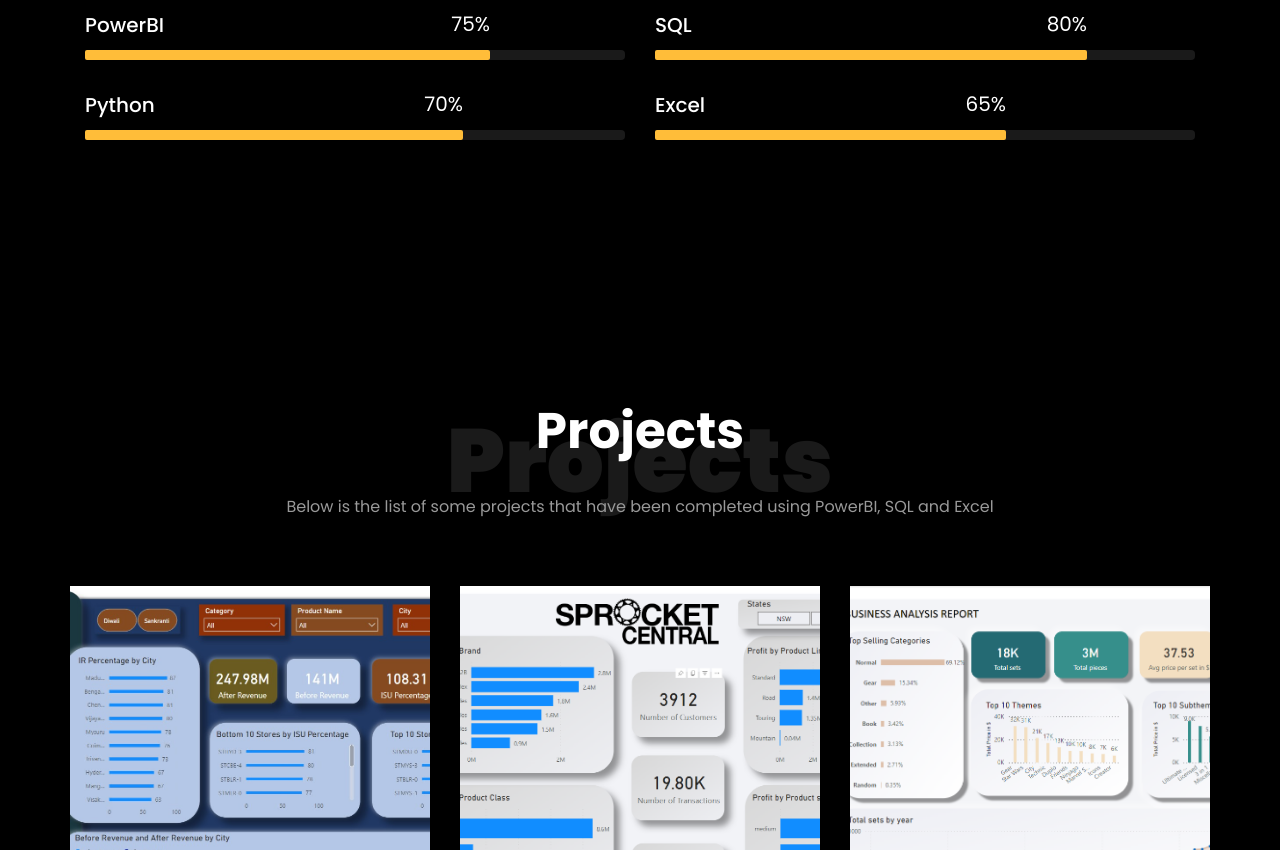
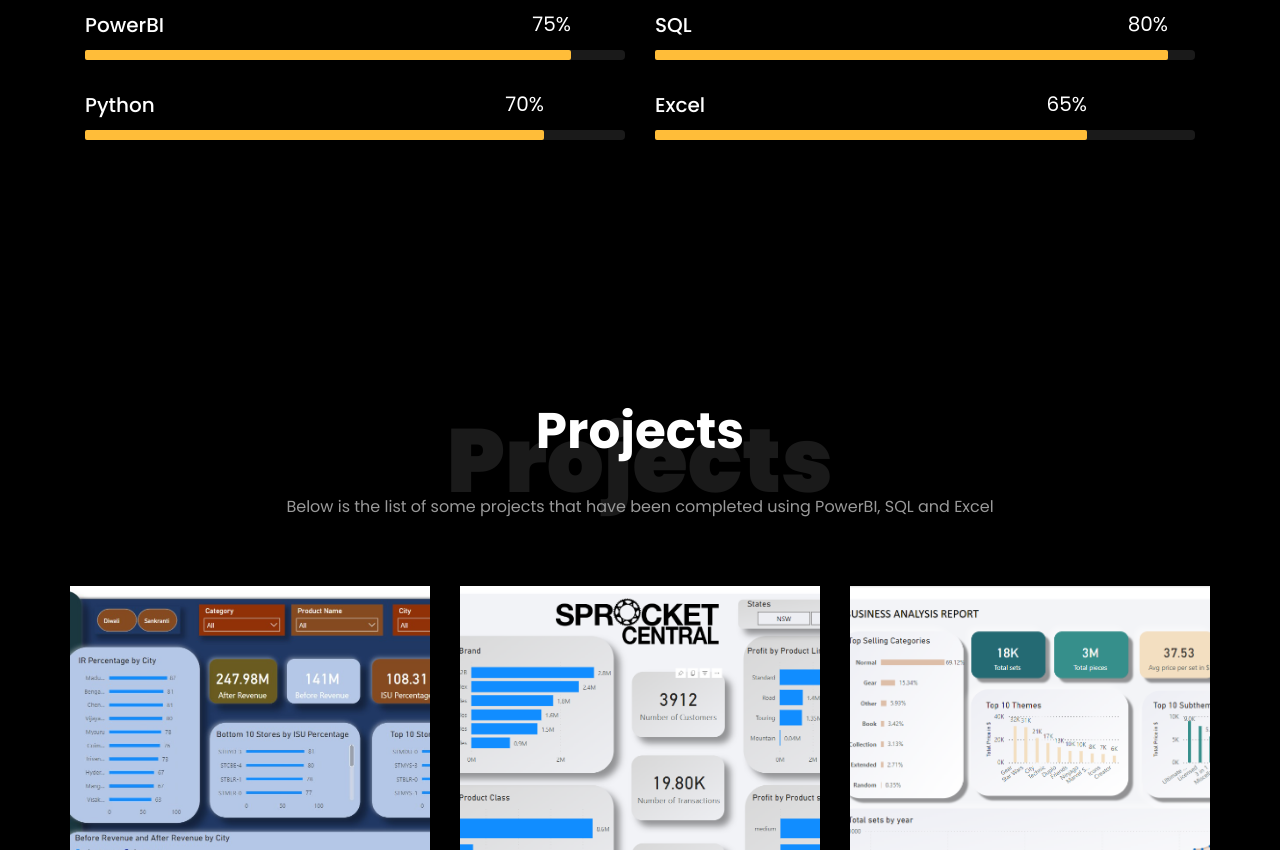
Before and after one commit to AmAn-1234567890/amansingh.github.io, a plain HTML site: page index.html in a window 1280 px wide. Shown: the part 3374-4224 px from the top of the page. Drawn offline with Linux system fonts and the light colour scheme; files whose address does not match are found by name.

Commit message:
Update index.html

```diff
--- a/index.html
+++ b/index.html
@@ -202,8 +202,8 @@
 						<div class="progress-wrap ftco-animate">
 							<h3>PowerBI</h3>
 							<div class="progress">
-							 	<div class="progress-bar color-1" role="progressbar" aria-valuenow="75"
-							  	aria-valuemin="0" aria-valuemax="100" style="width:75%">
+							 	<div class="progress-bar color-1" role="progressbar" aria-valuenow="90"
+							  	aria-valuemin="0" aria-valuemax="100" style="width:90%">
 							    <span>75%</span>
 							  	</div>
 							</div>
@@ -213,8 +213,8 @@
 						<div class="progress-wrap ftco-animate">
 							<h3>SQL</h3>
 							<div class="progress">
-							 	<div class="progress-bar color-2" role="progressbar" aria-valuenow="80"
-							  	aria-valuemin="0" aria-valuemax="100" style="width:80%">
+							 	<div class="progress-bar color-2" role="progressbar" aria-valuenow="95"
+							  	aria-valuemin="0" aria-valuemax="100" style="width:95%">
 							    <span>80%</span>
 							  	</div>
 							</div>
@@ -224,8 +224,8 @@
 						<div class="progress-wrap ftco-animate">
 							<h3>Python</h3>
 							<div class="progress">
-							 	<div class="progress-bar color-3" role="progressbar" aria-valuenow="70"
-							  	aria-valuemin="0" aria-valuemax="100" style="width:70%">
+							 	<div class="progress-bar color-3" role="progressbar" aria-valuenow="85"
+							  	aria-valuemin="0" aria-valuemax="100" style="width:85%">
 							    <span>70%</span>
 							  	</div>
 							</div>
@@ -235,8 +235,8 @@
 						<div class="progress-wrap ftco-animate">
 							<h3>Excel</h3>
 							<div class="progress">
-							 	<div class="progress-bar color-4" role="progressbar" aria-valuenow="65"
-							  	aria-valuemin="0" aria-valuemax="100" style="width:65%">
+							 	<div class="progress-bar color-4" role="progressbar" aria-valuenow="80"
+							  	aria-valuemin="0" aria-valuemax="100" style="width:80%">
 							    <span>65%</span>
 							  	</div>
 							</div>
```
